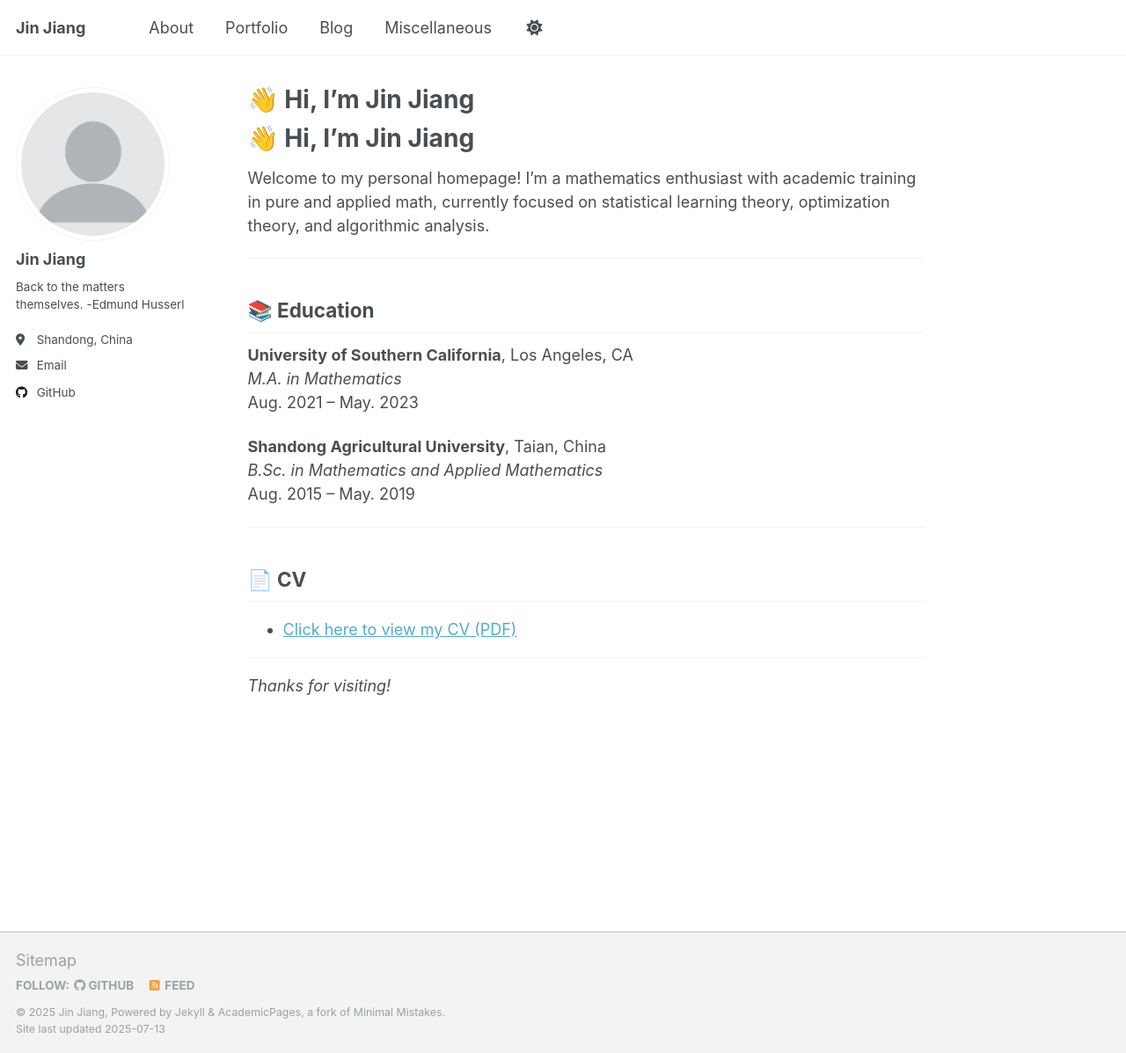
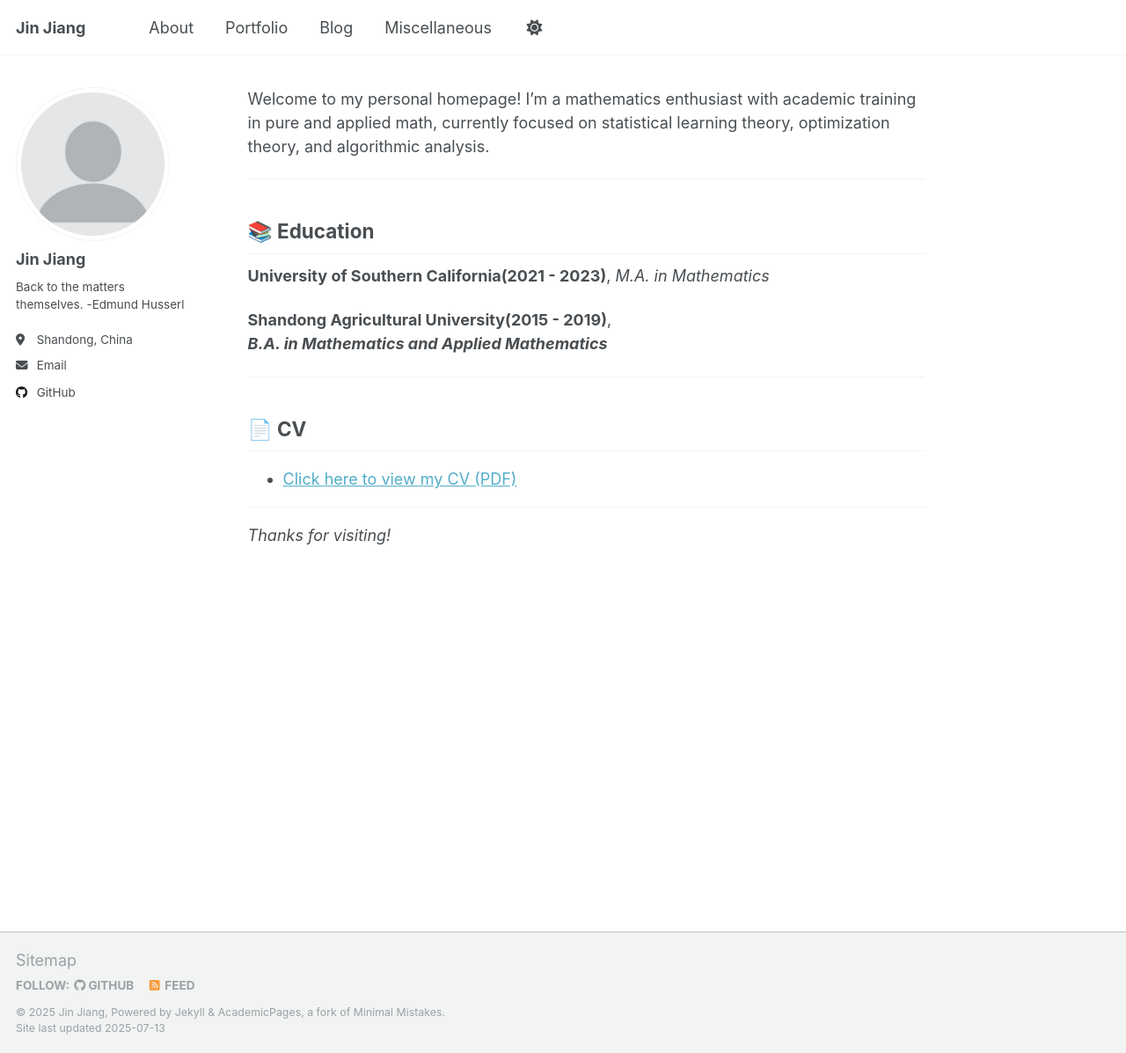
Before and after one commit to HollowolloH/hollowolloh.github.io, a Jekyll site: the page built from _pages/about.md, in a window 1280 px wide and 1197 px high. Shown: the whole window at 88% size. Built offline with Jekyll 4.4.1, drawn with Linux system fonts in a browser that asks for light colours; a script that is not in the unit is left out; our own code applies the rules of GitHub Pages for plain Markdown files.

Commit message:
Update about.md

```diff
--- a/_pages/about.md
+++ b/_pages/about.md
@@ -6,8 +6,6 @@
   - /about.html
 ---
 
-# 👋 Hi, I'm Jin Jiang
-
 Welcome to my personal homepage! I’m a mathematics enthusiast with academic training in pure and applied math, currently focused on statistical learning theory, optimization theory, and algorithmic analysis.
 
 
@@ -15,13 +13,12 @@
 
 ## 📚 Education
 
-**University of Southern California**, Los Angeles, CA
+**University of Southern California(2021 - 2023)**,
 _M.A. in Mathematics_
-Aug. 2021 – May. 2023
 
-**Shandong Agricultural University**, Taian, China
-_B.Sc. in Mathematics and Applied Mathematics_
-Aug. 2015 – May. 2019
+
+**Shandong Agricultural University(2015 - 2019)**,
+**_B.A. in Mathematics and Applied Mathematics_**
 
 ---
 
```
